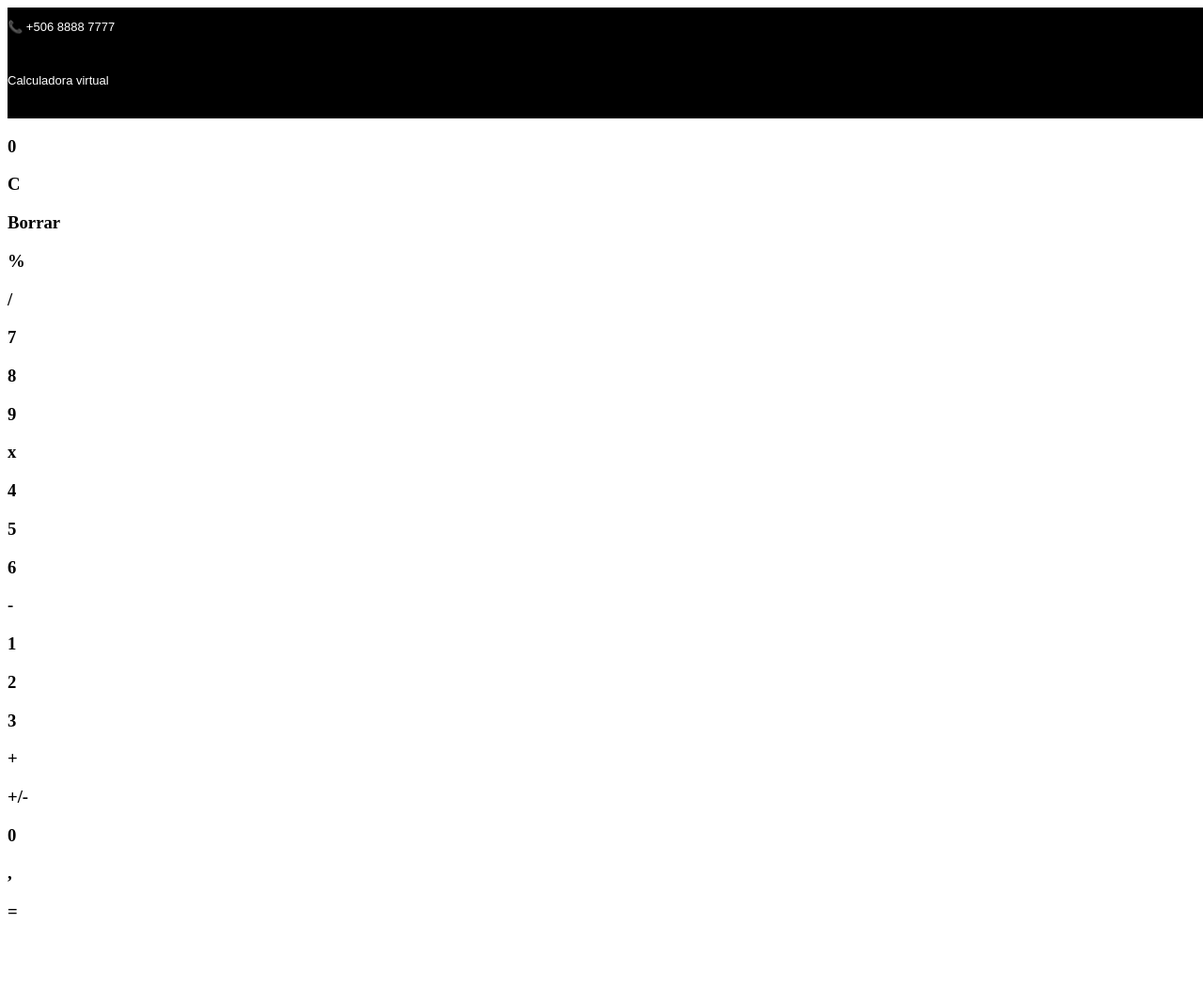
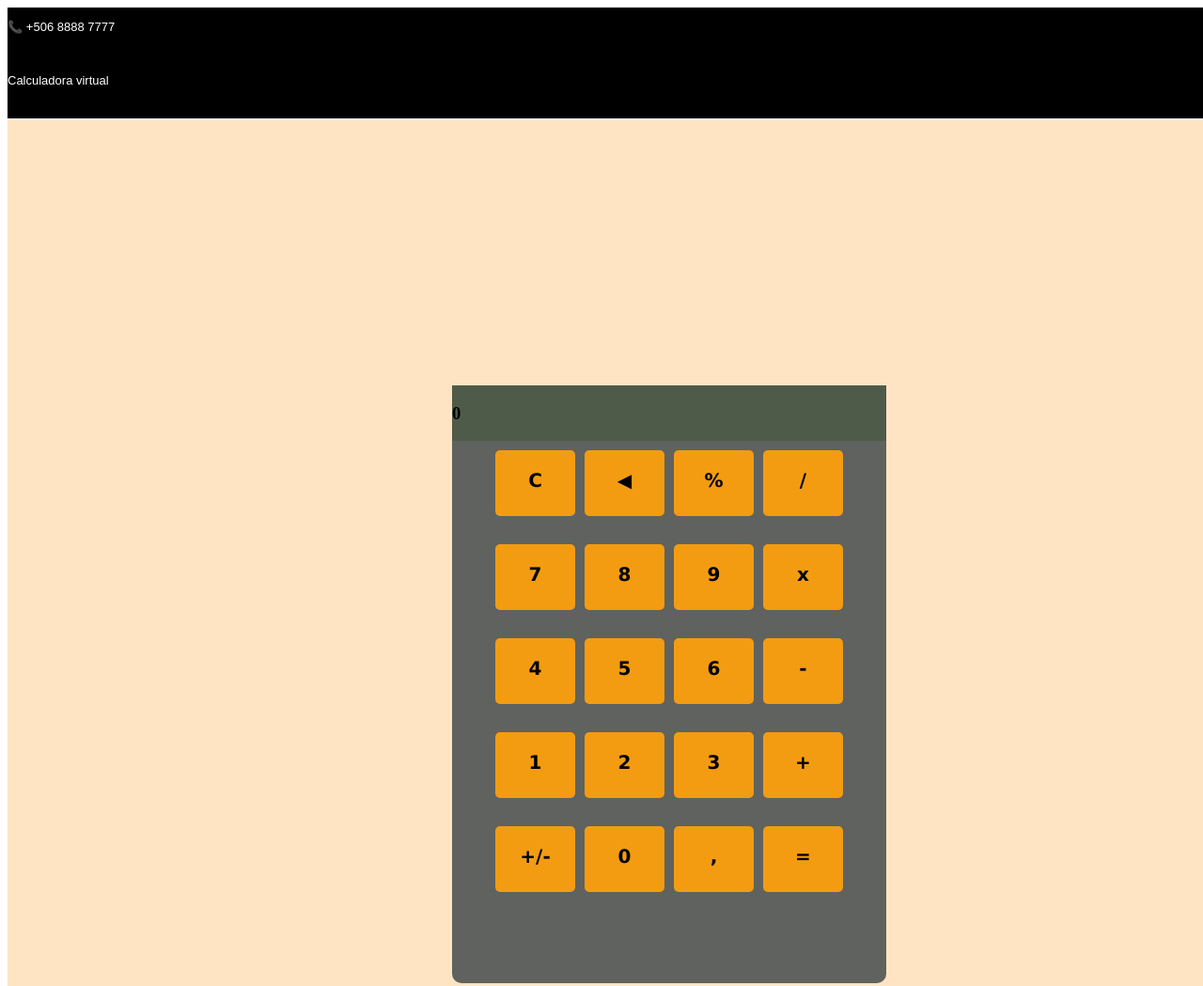
Before and after one commit to Nosus12/Examen01, a plain HTML site: page index.html in a window 1280 px wide. Shown: the top 1049 px of the page at 94% size. Before the commit the page ends 1000 px from the top, so only its background shows below. Drawn offline with Linux system fonts and the light colour scheme.

Commit message:
ultimo cambio

```diff
--- a/index.html
+++ b/index.html
@@ -18,82 +18,88 @@
       </div>
     </header>
     <main>
+      <div id="billetes">
+        <div id="fondoGris">
           <div id="pantalla">
             <h3 id="varNumero">0</h3>
           </div>
+          <div id="contenedorNumeros">
             <div id="tableroNumeros">
               <div class="rowTablero">
                 <div class="numberDiv">
-            <h3>C</h3>
+                  <h3 class="numerin">C</h3>
                 </div>
                 <div class="numberDiv">
-            <h3>Borrar</h3>
+                  <h3 class="numerin">◀</h3>
                 </div>
                 <div class="numberDiv">
-            <h3>%</h3>
+                  <h3 class="numerin">%</h3>
                 </div>
                 <div class="numberDiv">
-            <h3>/</h3>
+                  <h3 class="numerin">/</h3>
                 </div>
               </div>
 
               <div class="rowTablero">
                 <div class="numberDiv">
-            <h3>7</h3>
+                  <h3 class="numerin">7</h3>
                 </div>
                 <div class="numberDiv">
-            <h3>8</h3>
+                  <h3 class="numerin">8</h3>
                 </div>
                 <div class="numberDiv">
-            <h3>9</h3>
+                  <h3 class="numerin">9</h3>
                 </div>
                 <div class="numberDiv">
-            <h3>x</h3>
+                  <h3  class="numerin">x</h3>
                 </div>
               </div>
 
               <div class="rowTablero">
                 <div class="numberDiv">
-            <h3>4</h3>
+                  <h3 class="numerin">4</h3>
                 </div>
                 <div class="numberDiv">
-            <h3>5</h3>
+                  <h3 class="numerin">5</h3>
                 </div>
                 <div class="numberDiv">
-            <h3>6</h3>
+                  <h3 class="numerin">6</h3>
                 </div>
                 <div class="numberDiv">
-            <h3>-</h3>
+                  <h3 class="numerin">-</h3>
                 </div>
               </div>
 
               <div class="rowTablero">
                 <div class="numberDiv">
-            <h3>1</h3>
+                  <h3 class="numerin">1</h3>
                 </div>
                 <div class="numberDiv">
-            <h3>2</h3>
+                  <h3 class="numerin">2</h3>
                 </div>
                 <div class="numberDiv">
-            <h3>3</h3>
+                  <h3 class="numerin">3</h3>
                 </div>
                 <div class="numberDiv">
-            <h3>+</h3>
+                  <h3 class="numerin">+</h3>
                 </div>
               </div>
 
               <div class="rowTablero">
                 <div class="numberDiv">
-            <h3>+/-</h3>
+                  <h3 class="numerin">+/-</h3>
                 </div>
                 <div class="numberDiv">
-            <h3>0</h3>
+                  <h3 class="numerin">0</h3>
                 </div>
                 <div class="numberDiv">
-            <h3>,</h3>
+                  <h3 class="numerin">,</h3>
                 </div>
                 <div class="numberDiv">
-            <h3>=</h3>
+                  <h3 class="numerin">=</h3>
+                </div>
+              </div>
+            </div>
           </div>
         </div>
       </div>
--- a/styles.css
+++ b/styles.css
@@ -19,3 +19,64 @@
     font-family: Arial, Helvetica, sans-serif;
     font-weight: lighter;
 }
+
+#billetes{
+    width: 1408px;
+    height: 1200px;
+    display: flex;
+    flex-direction: column;
+    justify-content: center;
+    align-items: center;
+    justify-items: center;
+    background-color: bisque;
+    margin-top: 2px;
+}
+
+#pantalla{
+    width: 462px;
+    height: 93;
+    background-color: #4F5B49;
+}
+
+#fondoGris{
+    background-color: #5F625E;
+    width: 462px;
+    border-radius: 10px;
+    height: 636px;
+    display: flex;
+    flex-direction: column;
+    align-items: center;
+
+}
+
+#contenedorNumeros{
+    display: flex;
+    margin-top: 0px;
+}
+
+.rowTablero{
+    display: flex;
+    flex-direction: row;
+    justify-content: space-around;
+}
+
+.numerin{
+    font-size: 20px;
+    font-family: 'Lucida Sans', 'Lucida Sans Regular', 'Lucida Grande', 'Lucida Sans Unicode', Geneva, Verdana, sans-serif;
+}
+
+.numberDiv{
+    width: 85px;
+    height: 70px;
+    display: flex;
+    flex-direction: column;
+    border-radius:5px;
+    background-color: #F39C11;
+    text-align: center;
+    align-items: center;
+    justify-items: center;
+    margin: 10px;
+    margin-left: 5px;
+    margin-right: 5px;
+    margin-bottom: 20px;
+}
```
Lines whose indentation alone changed are shown as unchanged.
